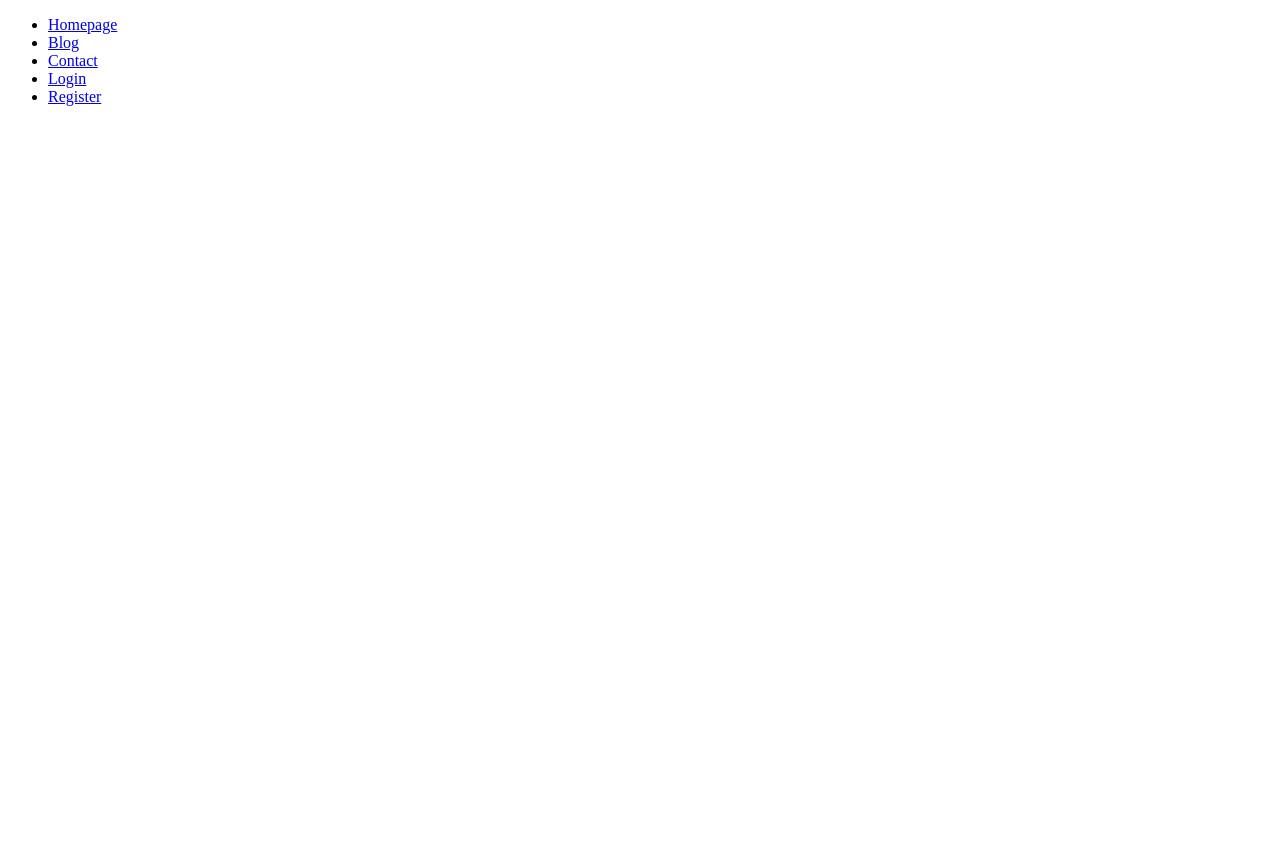
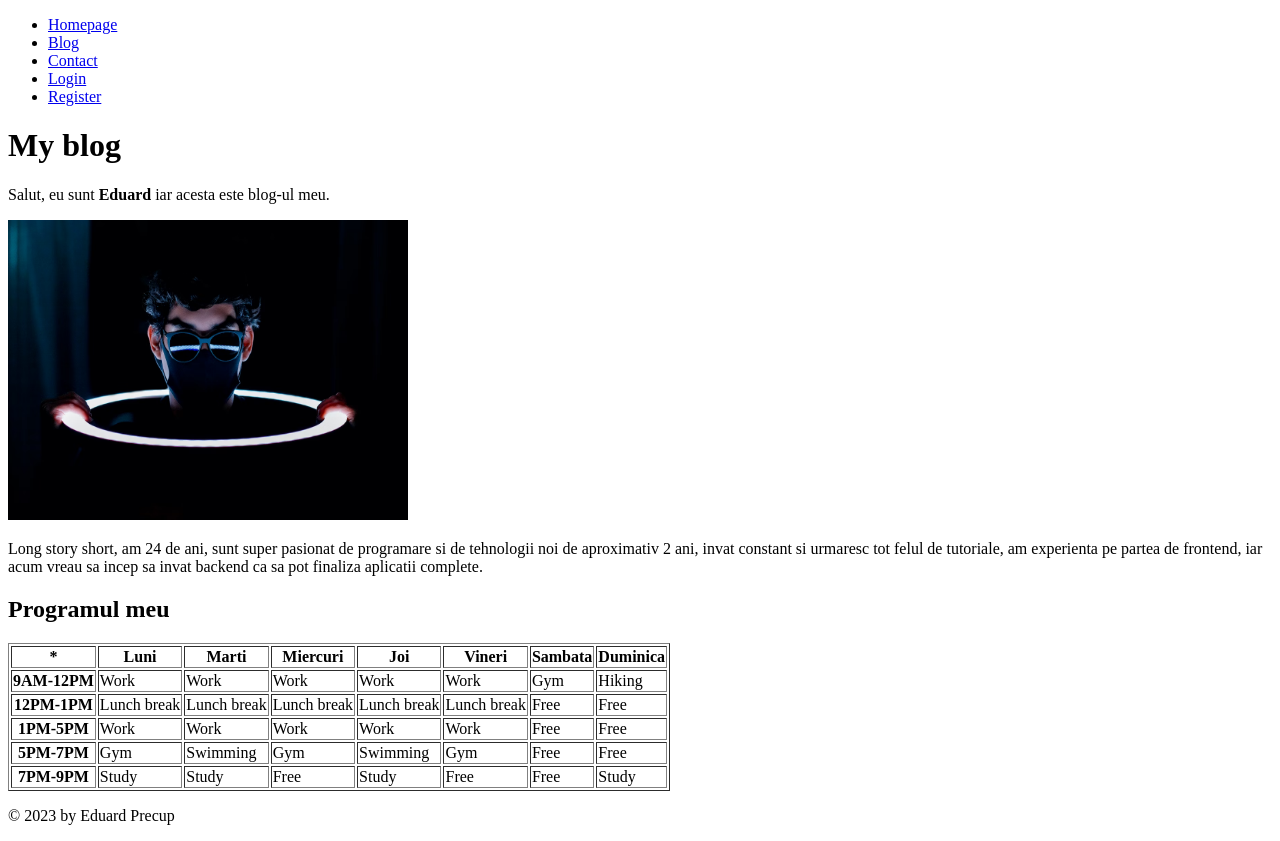
Before and after one commit to eduard15x/PHP-AC-Projects, a plain HTML site: page pages/blog.html in a window 1280 px wide. Before the commit the page ends 800 px from the top, so only its background shows below. Drawn offline with Linux system fonts and the light colour scheme.

Commit message:
Finish project

```diff
--- a/pages/blog.html
+++ b/pages/blog.html
@@ -6,8 +6,6 @@
     <title>Blog</title>
 </head>
 <body>
-
-
     <header>
         <nav>
             <ul>
@@ -19,5 +17,95 @@
             </ul>
         </nav>
     </header>
+
+    <main>
+        <h1>My blog</h1>
+        <p>Salut, eu sunt <b>Eduard</b> iar acesta este blog-ul meu.</p>
+        <img
+            src="../assets/images/avatar.avif"
+            alt="Avatar"
+            title="Avatar"
+            width="400"
+            height="300"
+        />
+        <p>
+            Long story short, am 24 de ani, sunt super pasionat de programare si de tehnologii noi de aproximativ 2 ani, invat constant
+            si urmaresc tot felul de tutoriale, am experienta pe partea de frontend, iar acum vreau sa incep sa invat backend ca sa pot
+            finaliza aplicatii complete.
+        </p>
+
+        <section>
+            <h2>
+                Programul meu
+            </h2>
+
+            <table border="1">
+                <tr>
+                    <th>*</th>
+                    <th>Luni</th>
+                    <th>Marti</th>
+                    <th>Miercuri</th>
+                    <th>Joi</th>
+                    <th>Vineri</th>
+                    <th>Sambata</th>
+                    <th>Duminica</th>
+                </tr>
+                <tr>
+                    <th>9AM-12PM</th>
+                    <td>Work</td>
+                    <td>Work</td>
+                    <td>Work</td>
+                    <td>Work</td>
+                    <td>Work</td>
+                    <td>Gym</td>
+                    <td>Hiking</td>
+                </tr>
+                <tr>
+                    <th>12PM-1PM</th>
+                    <td>Lunch break</td>
+                    <td>Lunch break</td>
+                    <td>Lunch break</td>
+                    <td>Lunch break</td>
+                    <td>Lunch break</td>
+                    <td>Free</td>
+                    <td>Free</td>
+                </tr>
+                <tr>
+                    <th>1PM-5PM</th>
+                    <td>Work</td>
+                    <td>Work</td>
+                    <td>Work</td>
+                    <td>Work</td>
+                    <td>Work</td>
+                    <td>Free</td>
+                    <td>Free</td>
+                </tr>
+                <tr>
+                    <th>5PM-7PM</th>
+                    <td>Gym</td>
+                    <td>Swimming</td>
+                    <td>Gym</td>
+                    <td>Swimming</td>
+                    <td>Gym</td>
+                    <td>Free</td>
+                    <td>Free</td>
+                </tr>
+                <tr>
+                    <th>7PM-9PM</th>
+                    <td>Study</td>
+                    <td>Study</td>
+                    <td>Free</td>
+                    <td>Study</td>
+                    <td>Free</td>
+                    <td>Free</td>
+                    <td>Study</td>
+                </tr>
+            </table>
+        </section>
+    </main>
+
+    <footer>
+        <p>© 2023 by Eduard Precup</p>
+    </footer>
 </body>
 </html>
```
Also changed, not shown: index.html (+12 -4 lines), pages/contact.html (+18 -2 lines), pages/login.html (+17 -2 lines), pages/register.html (+36 -2 lines), assets/images/avatar.avif (added).
